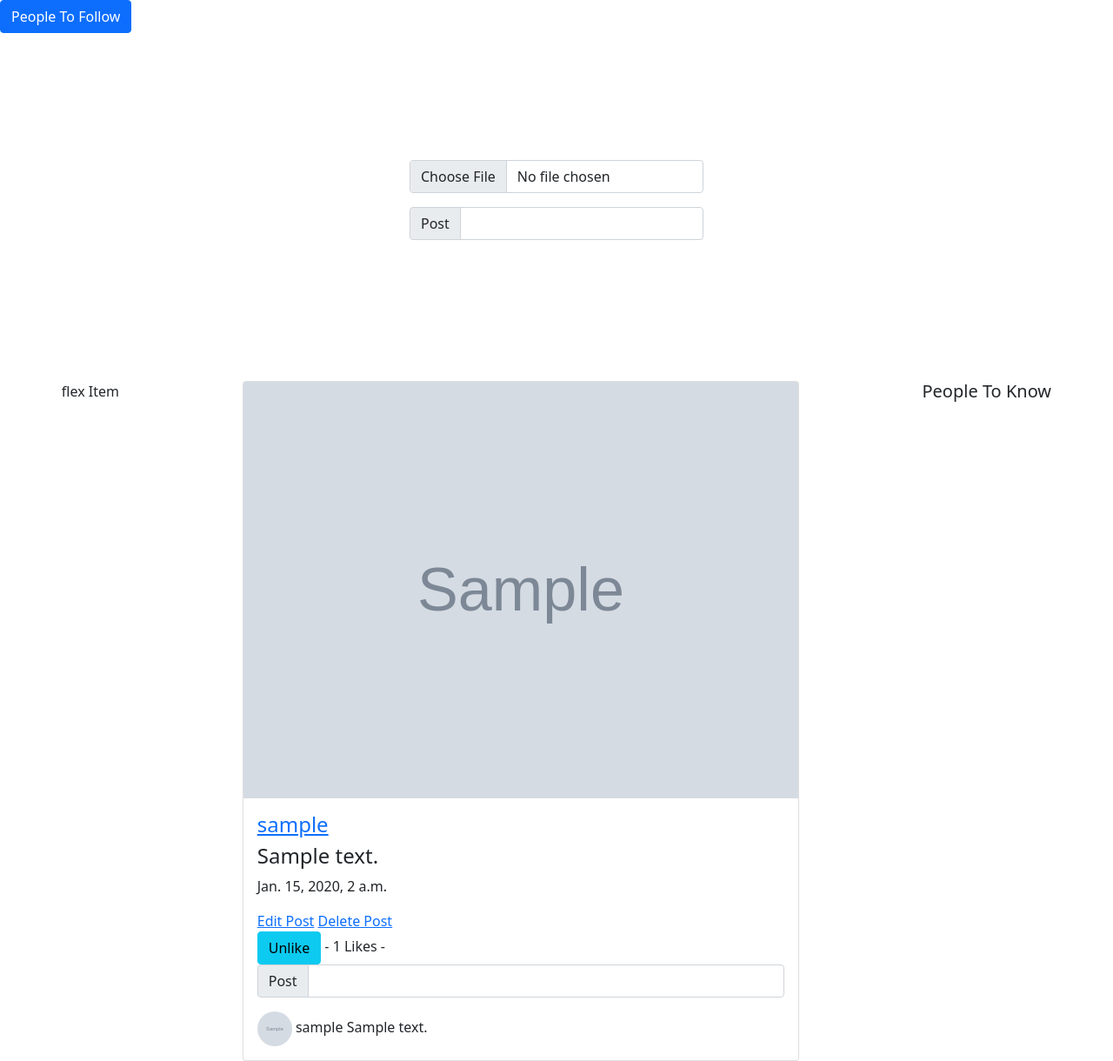
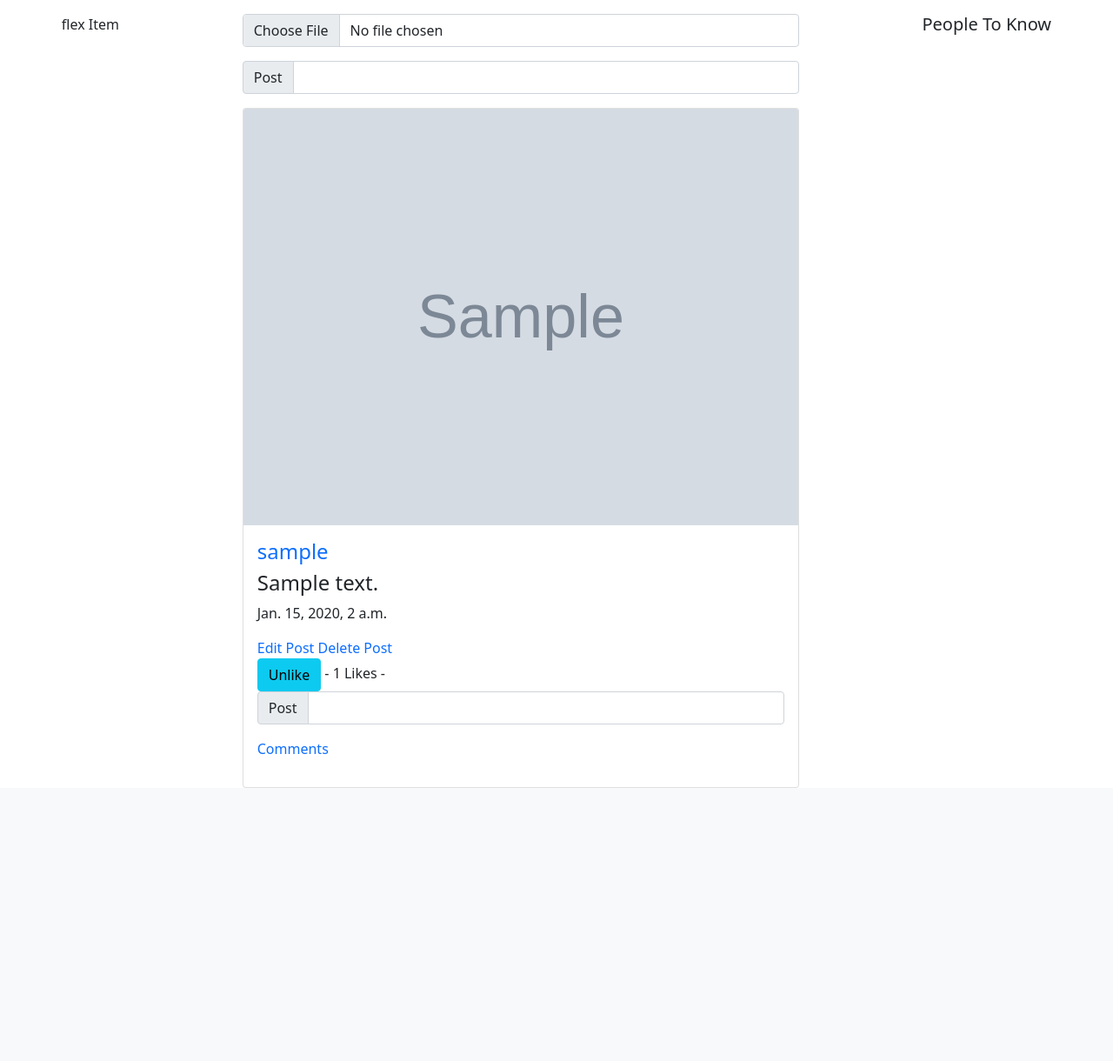
Before and after one commit to JohnG88/social_media3, a Django app: page / in a window 1280 px wide. Shown: the part 56-1276 px from the top of the page at 87% size. After the commit the page ends 962 px from the top, so only its background shows below. Run offline with Django 4.2, Linux system fonts and the light colour scheme; a user stored in the database is signed in; tables that the repository leaves empty hold one stand-in row (values such as "Sample post"); grey boxes marked "Sample" are stand-in pictures; some libraries are stand-ins or nearby versions.

Commit message:
Designing comment section with bootstrap 5.

```diff
--- a/chatsystem/chatting/templates/chatting/index.html
+++ b/chatsystem/chatting/templates/chatting/index.html
@@ -4,14 +4,14 @@
 {% block body %}
 
 <!-- Button trigger modal -->
-<button
+{% comment %} <button
     type="button"
     class="btn btn-primary"
     data-bs-toggle="modal"
     data-bs-target="#exampleModal"
 >
     People To Follow
-</button>
+</button> {% endcomment %}
 
 <!-- Modal -->
 <div
@@ -54,7 +54,12 @@
     </div>
 </div>
 
-<div class="center">
+
+
+<div class="d-flex justify-content-around mt-3">
+    <div>flex Item</div>
+    <div>
+        <div>
             <form method="post" enctype="multipart/form-data">
                 {% csrf_token %}
 
@@ -68,12 +73,9 @@
                 </div>
             </form>
         </div>
-
-<div class="d-flex justify-content-around">
-    <div>flex Item</div>
-    <div>
         {% for post in follower_user_posts %}
         <div class="post-center">
+
             <div style="width: 40rem">
                 <div class="card">
                     <div>
@@ -154,18 +156,34 @@
                                     </div>
                                 </form>
                             </div>
-                            <div>
+                            <p>
+                                <a data-bs-toggle="collapse" href="#collapseExample" role="button" aria-expanded="false" aria-controls="collapseExample">
+                                    Comments
+                                </a>
+                                {% comment %} <button class="btn btn-primary" type="button" data-bs-toggle="collapse" data-bs-target="#collapseExample" aria-expanded="false" aria-controls="collapseExample">
+                                    Button with data-bs-target
+                                </button> {% endcomment %}
+                                </p>
+
+                                <div class="collapse" id="collapseExample">
+                                <div class="card card-body">
+
                                         {% for c in post.comments_set.all %}
-                                    <div>
+                                        <div class="d-flex mb-1">
+                                            <div class="flex-shrink-0">
                                                 {% for ua in c.user.useravatar_set.all %}
-                                        <img src="{{ua.avatar.url}}" class="rounded-circle" width="40px" height="40px">
+                                                <img src="{{ua.avatar.url}}" class="rounded-circle" width="30px" height="30px">
                                                 {% endfor %}
-
-                                        {{c.user}}
-                                        {{c.body}}
+                                            </div>
+                                            <div class="ms-2 bd-highlight bg-secondary bg-gradient rounded-pill">
+                                                <div class="ms-3 me-5">{{c.user}}</div>
+                                                <p class="ms-3 me-5">{{c.body}}</p>
+                                            </div>
                                         </div>
                                         {% endfor %}
                                 </div>
+                                </div>
+
                         </div>
                     </div>
                 </div>
--- a/chatsystem/chatting/views.py
+++ b/chatsystem/chatting/views.py
@@ -27,7 +27,8 @@ def index(request):
                 user_form = form.save(commit=False)
                 user_form.user = user
                 form.save()
-                return redirect("index")
+                form = PostModelForm()
+                return redirect('index')
 
         comment_form = CommentsModelForm(request.POST or None)
 
@@ -39,6 +40,7 @@ def index(request):
                 instance.post = post_id
                 instance.save()
                 comment_form = CommentsModelForm()
+                return redirect('index')
 
             # post_comments, created = Comments.objects.get_or_create(user=user, post=post_id)
             # print(f"Post comments {post_comments}")
--- a/chatsystem/static/chatting/style.css
+++ b/chatsystem/static/chatting/style.css
@@ -1,3 +1,7 @@
+a {
+    text-decoration: none;
+}
+
 .center {
     display: flex;
     justify-content: center;
```
Lines whose indentation alone changed are shown as unchanged.
